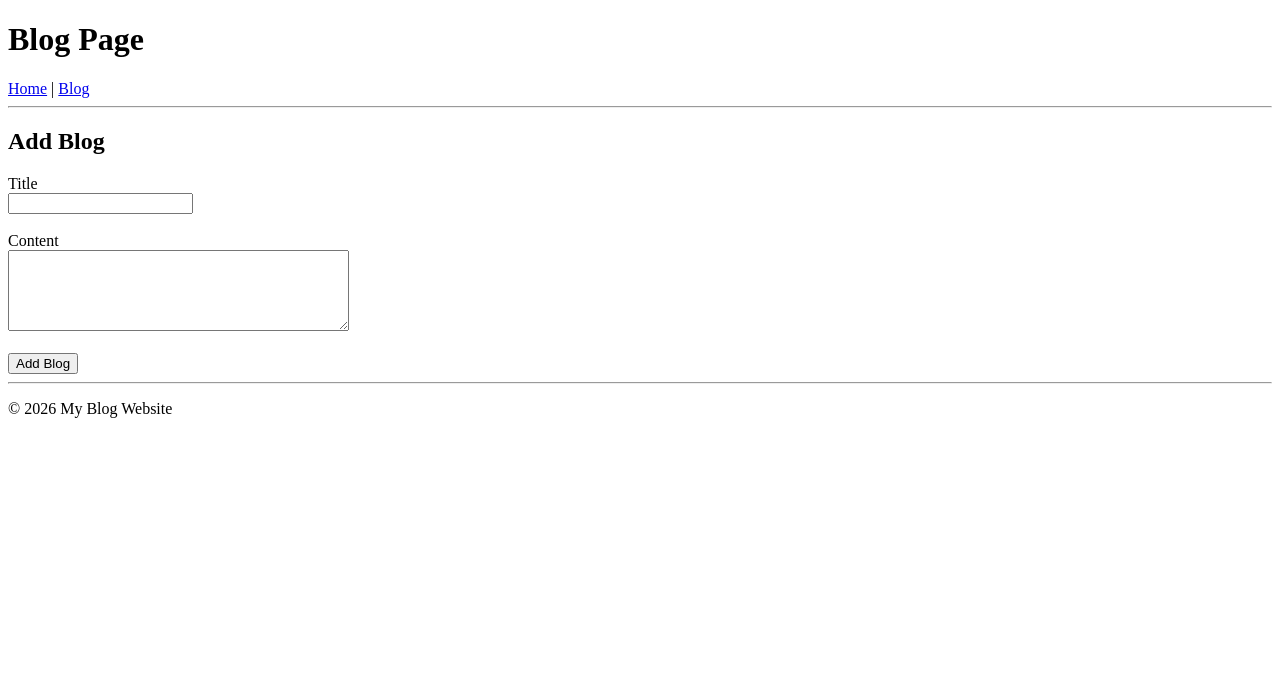
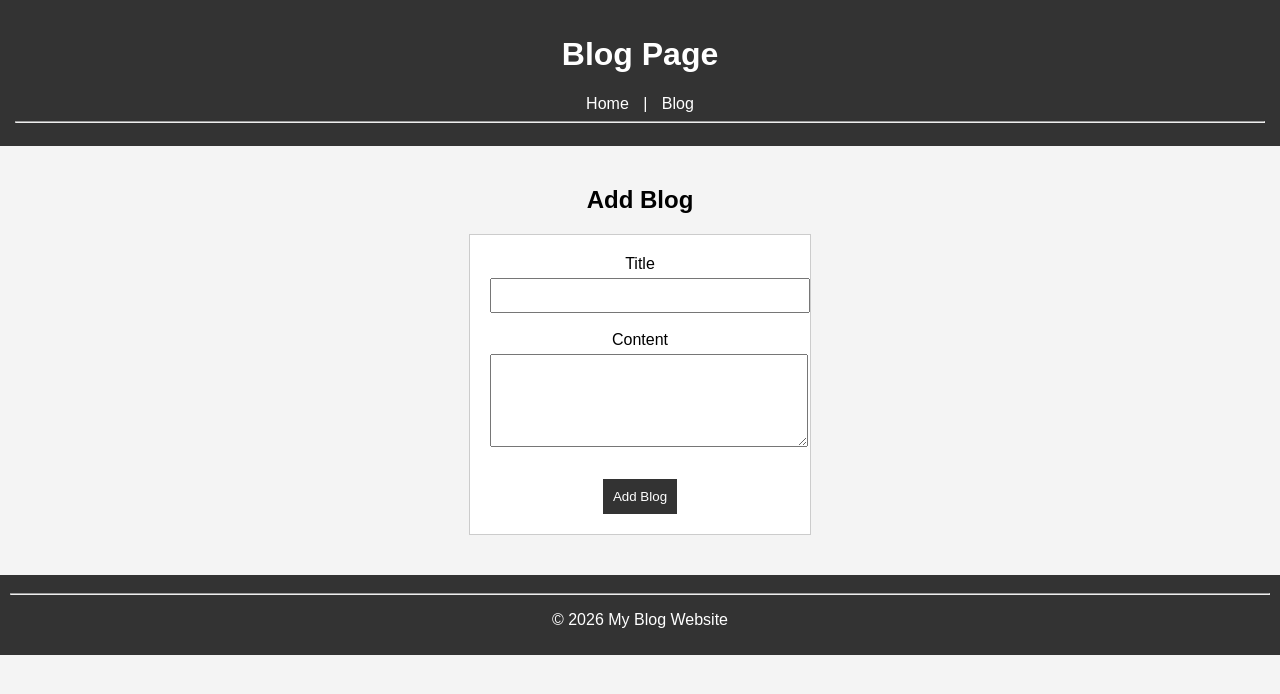
Before and after one commit to kevinjasondc/blog-project, a website: page blog.html in a window 1280 px wide. Drawn offline with Linux system fonts and the light colour scheme.

Commit message:
Completed Day 3 CSS styling

```diff
--- a/blog.html
+++ b/blog.html
@@ -2,6 +2,7 @@
 <html>
 <head>
     <title>Blog</title>
+    <link rel="stylesheet" href="style.css">
 </head>
 <body>
 
--- /dev/null
+++ b/style.css
@@ -0,0 +1,69 @@
+body {
+    font-family: Arial, sans-serif;
+    margin: 0;
+    background-color: #f4f4f4;
+}
+
+/* HEADER */
+header {
+    background-color: #333;
+    color: white;
+    padding: 15px;
+    text-align: center;
+}
+
+/* NAVBAR */
+nav a {
+    color: white;
+    margin: 0 10px;
+    text-decoration: none;
+}
+
+nav a:hover {
+    text-decoration: underline;
+}
+
+/* MAIN */
+main {
+    padding: 20px;
+    text-align: center;
+}
+
+/* FORM */
+form {
+    background: white;
+    padding: 20px;
+    width: 300px;
+    margin: auto;
+    border: 1px solid #ccc;
+}
+
+/* INPUTS */
+input, textarea {
+    width: 100%;
+    padding: 8px;
+    margin-top: 5px;
+}
+
+/* BUTTON */
+button {
+    background-color: #333;
+    color: white;
+    padding: 10px;
+    border: none;
+    margin-top: 10px;
+    cursor: pointer;
+}
+
+button:hover {
+    background-color: #555;
+}
+
+/* FOOTER */
+footer {
+    background-color: #333;
+    color: white;
+    text-align: center;
+    padding: 10px;
+    margin-top: 20px;
+}
```
Also changed, not shown: index.html (+1 -0 lines).
